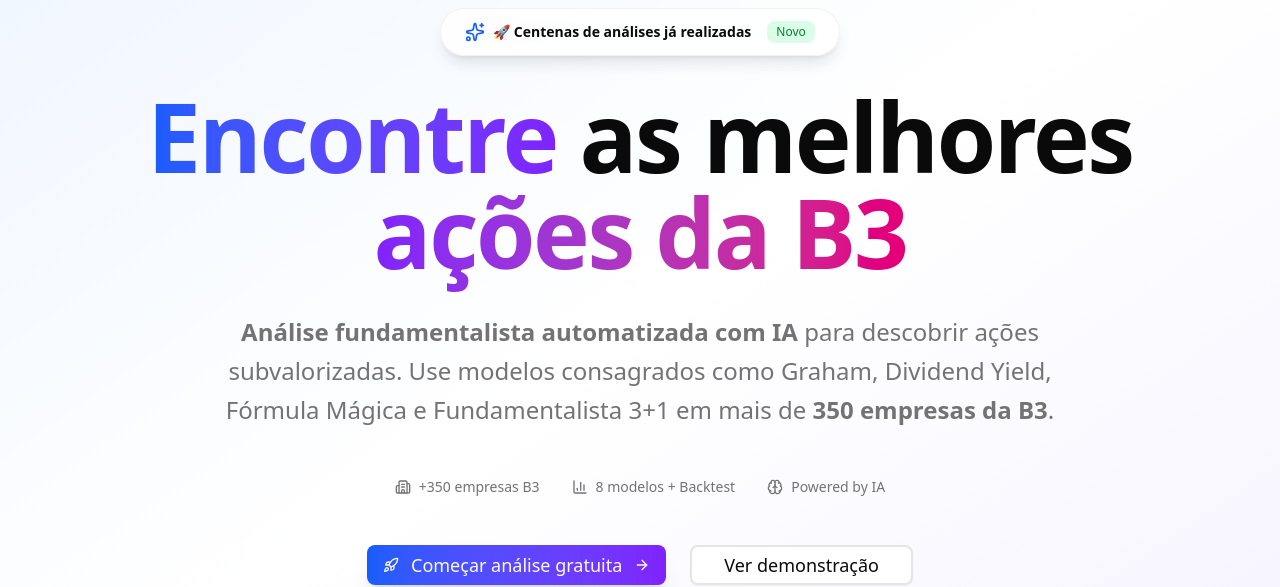
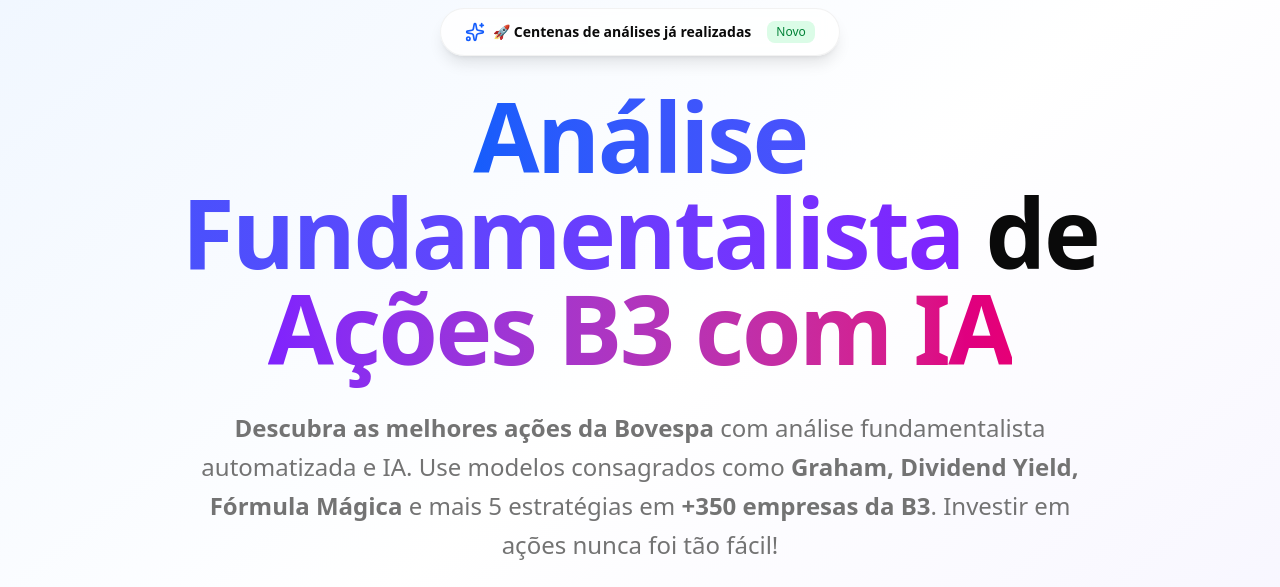
Before and after one commit to Alexandre-Busarello/precoJustoIA, a Next.js app: page / in a window 1280 px wide. Shown: the part 223-810 px from the top of the page. Built offline with nearby package versions, Linux system fonts and the light colour scheme; no server answers.

Commit message:
Melhorias

```diff
--- a/src/app/comparador/page.tsx
+++ b/src/app/comparador/page.tsx
@@ -16,9 +16,9 @@ import {
 import Link from 'next/link'
 
 export const metadata: Metadata = {
-  title: 'Comparador de Ações | Análise Comparativa - Preço Justo AI',
-  description: 'Compare múltiplas ações da B3 lado a lado com análise fundamentalista completa. Indicadores financeiros, valuation e métricas de performance em uma única tela.',
-  keywords: 'comparador de ações, análise comparativa, B3, bovespa, indicadores financeiros, valuation, investimentos',
+  title: 'Comparador de Ações B3 | Compare Ações da Bovespa Lado a Lado - Preço Justo AI',
+  description: '📊 Comparador gratuito de ações da B3/Bovespa! Compare até 6 ações lado a lado com análise fundamentalista completa: P/L, ROE, Dividend Yield, margem líquida e +20 indicadores. Descubra qual ação investir na Bovespa!',
+  keywords: 'comparador ações B3, comparar ações bovespa, qual ação investir, comparação ações lado a lado, indicadores financeiros ações, P/L ROE dividend yield, análise comparativa ações, melhores ações bovespa, comparar investimentos B3, ferramenta comparar ações',
   openGraph: {
     title: 'Comparador de Ações | Preço Justo AI',
     description: 'Compare múltiplas ações da B3 com análise fundamentalista completa e indicadores financeiros lado a lado.',
--- a/src/app/contato/page.tsx
+++ b/src/app/contato/page.tsx
@@ -386,7 +386,7 @@ export default function ContatoPage() {
                   </div>
                   <h3 className="text-lg font-bold mb-2">Localização</h3>
                   <p className="text-muted-foreground text-sm">
-                    São Paulo, SP<br />
+                    Blumenau, SC<br />
                     Brasil
                   </p>
                 </CardContent>
--- a/src/app/layout.tsx
+++ b/src/app/layout.tsx
@@ -20,11 +20,11 @@ const geistMono = Geist_Mono({
 
 export const metadata: Metadata = {
   title: {
-    default: "Preço Justo AI - Análise Fundamentalista com IA",
-    template: "%s | Preço Justo AI"
+    default: "Preço Justo AI - Análise Fundamentalista de Ações B3 com IA",
+    template: "%s | Preço Justo AI - Análise Fundamentalista Ações B3"
   },
-  description: "Plataforma completa de análise fundamentalista com IA para ações da B3. Encontre ações subvalorizadas usando modelos consagrados de valuation como Graham, Dividend Yield e Fórmula Mágica.",
-  keywords: "análise fundamentalista, ações B3, bovespa, investimentos, valuation, Graham, dividend yield, fórmula mágica, IA, inteligência artificial, ranking ações, comparador ações",
+  description: "🚀 Plataforma completa de análise fundamentalista com IA para ações da B3/Bovespa. Encontre ações subvalorizadas usando modelos consagrados: Graham, Dividend Yield, Fórmula Mágica + 5 estratégias. Rankings gratuitos, comparador e preço justo de +350 empresas.",
+  keywords: "análise fundamentalista ações, ações B3, bovespa investimentos, como investir em ações, melhores ações B3, valuation ações, preço justo ações, dividend yield, fórmula mágica greenblatt, benjamin graham, ranking ações bovespa, comparador ações B3, investir bolsa valores, ações subvalorizadas, análise técnica fundamentalista",
   authors: [{ name: "Preço Justo AI" }],
   creator: "Preço Justo AI",
   publisher: "Preço Justo AI",
@@ -42,8 +42,8 @@ export const metadata: Metadata = {
     locale: 'pt_BR',
     url: 'https://precojusto.ai',
     siteName: 'Preço Justo AI',
-    title: 'Preço Justo AI - Análise Fundamentalista com IA',
-    description: 'Plataforma completa de análise fundamentalista com IA para ações da B3. Encontre ações subvalorizadas usando modelos consagrados de valuation.',
+    title: 'Preço Justo AI - Análise Fundamentalista de Ações B3 com IA',
+    description: '🚀 Plataforma completa de análise fundamentalista com IA para ações da B3/Bovespa. Encontre ações subvalorizadas usando modelos consagrados: Graham, Dividend Yield, Fórmula Mágica + 5 estratégias.',
     images: [
       {
         url: '/logo-preco-justo.png',
--- a/src/app/metodologia/page.tsx
+++ b/src/app/metodologia/page.tsx
@@ -19,9 +19,9 @@ import {
 import Link from "next/link"
 
 export const metadata: Metadata = {
-  title: "Metodologia - Preço Justo AI | 8 Modelos de Valuation e Análise Fundamentalista Detalhada",
-  description: "Conheça em detalhes nossa metodologia de análise fundamentalista: Fórmula de Graham, Dividend Yield, Fórmula Mágica, Fundamentalista 3+1, FCD e mais. Base científica e acadêmica.",
-  keywords: "metodologia análise fundamentalista, fórmula graham detalhada, dividend yield metodologia, fórmula mágica greenblatt, FCD fluxo caixa descontado, valuation ações",
+  title: "Metodologia de Análise Fundamentalista | Fórmula de Graham, Dividend Yield, Fórmula Mágica - Preço Justo AI",
+  description: "📚 Metodologia completa de análise fundamentalista de ações: Fórmula de Graham, Dividend Yield, Fórmula Mágica de Greenblatt, Fundamentalista 3+1, FCD, Gordon + IA. Base científica e acadêmica para investir em ações da B3/Bovespa.",
+  keywords: "metodologia análise fundamentalista, como fazer análise fundamentalista, fórmula benjamin graham, dividend yield como calcular, fórmula mágica joel greenblatt, fluxo caixa descontado FCD, modelo gordon dividendos, valuation ações metodologia, análise fundamentalista passo a passo, como analisar ações bovespa",
 }
 
 export default function MetodologiaPage() {
--- a/src/app/page.tsx
+++ b/src/app/page.tsx
@@ -37,12 +37,12 @@ import { authOptions } from "@/lib/auth"
 import { blogPosts } from "@/lib/blog-data"
 
 export const metadata: Metadata = {
-  title: "Preço Justo AI - Análise Fundamentalista de Ações com Inteligência Artificial | Investimentos B3",
-  description: "Descubra ações subvalorizadas na B3 com análise fundamentalista automatizada. Modelos de Graham, Dividend Yield, Fórmula Mágica, Fundamentalista 3+1 e IA. Rankings inteligentes, comparador de ações e análise completa. Comece grátis!",
-  keywords: "análise fundamentalista, ações B3, bovespa, investimentos, valuation, Graham, dividend yield, fórmula mágica, IA, inteligência artificial, ranking ações, comparador ações, análise de ações, preço justo, investir em ações",
+  title: "Análise Fundamentalista de Ações B3 com IA | Preço Justo AI - Investimentos Bovespa",
+  description: "🚀 Análise fundamentalista automatizada de ações da B3/Bovespa com IA. Fórmula de Graham, Dividend Yield, Fórmula Mágica + 8 modelos de valuation. Rankings gratuitos, comparador de ações e preço justo. +350 empresas analisadas. Comece grátis!",
+  keywords: "análise fundamentalista ações, ações B3, bovespa investimentos, valuation ações, como investir em ações, melhores ações B3, análise de ações grátis, preço justo ações, dividend yield, fórmula mágica greenblatt, benjamin graham, ranking ações, comparador ações bovespa, investir bolsa valores, ações subvalorizadas, análise técnica fundamentalista",
   openGraph: {
-    title: "Preço Justo AI - Análise Fundamentalista com IA para Ações da B3",
-    description: "Plataforma completa de análise fundamentalista com IA. Encontre ações subvalorizadas usando modelos consagrados de valuation. Mais de 350 empresas da B3 analisadas.",
+    title: "Análise Fundamentalista de Ações B3 com IA | Preço Justo AI",
+    description: "🚀 Análise fundamentalista automatizada de ações da B3/Bovespa com IA. Fórmula de Graham, Dividend Yield, Fórmula Mágica + 8 modelos de valuation. +350 empresas analisadas. Comece grátis!",
     type: "website",
     url: "https://precojusto.ai",
     siteName: "Preço Justo AI",
@@ -50,8 +50,8 @@ export const metadata: Metadata = {
   },
   twitter: {
     card: "summary_large_image",
-    title: "Preço Justo AI - Análise Fundamentalista com IA",
-    description: "Encontre as melhores oportunidades de investimento na B3 com análise fundamentalista automatizada e IA.",
+    title: "Análise Fundamentalista de Ações B3 com IA | Preço Justo AI",
+    description: "🚀 Análise fundamentalista automatizada de ações da B3/Bovespa com IA. Fórmula de Graham, Dividend Yield + 8 modelos. Comece grátis!",
   },
   robots: {
     index: true,
@@ -93,19 +93,19 @@ export default async function Home() {
             </Badge>
           </div>
 
-          <h1 className="text-6xl sm:text-7xl lg:text-8xl font-bold tracking-tight mb-8">
+            <h1 className="text-6xl sm:text-7xl lg:text-8xl font-bold tracking-tight mb-8">
             <span className="bg-gradient-to-r from-blue-600 to-violet-600 bg-clip-text text-transparent">
-              Encontre
+              Análise Fundamentalista
             </span>{" "}
-            <span className="text-foreground">as melhores</span>{" "}
+            <span className="text-foreground">de</span>{" "}
             <span className="bg-gradient-to-r from-violet-600 to-pink-600 bg-clip-text text-transparent">
-              ações da B3
+              Ações B3 com IA
             </span>
           </h1>
 
           <p className="text-2xl text-muted-foreground mb-12 max-w-4xl mx-auto leading-relaxed">
-            <strong>Análise fundamentalista automatizada com IA</strong> para descobrir ações subvalorizadas.
-            Use modelos consagrados como Graham, Dividend Yield, Fórmula Mágica e Fundamentalista 3+1 em mais de <strong>350 empresas da B3</strong>.
+            <strong>Descubra as melhores ações da Bovespa</strong> com análise fundamentalista automatizada e IA.
+            Use modelos consagrados como <strong>Graham, Dividend Yield, Fórmula Mágica</strong> e mais 5 estratégias em <strong>+350 empresas da B3</strong>. Investir em ações nunca foi tão fácil!
           </p>
 
           {/* Social Proof */}
--- a/src/app/planos/page.tsx
+++ b/src/app/planos/page.tsx
@@ -22,9 +22,9 @@ import Link from "next/link"
 import { Metadata } from "next"
 
 export const metadata: Metadata = {
-  title: "Planos e Preços - Preço Justo AI | Análise Fundamentalista Premium",
-  description: "Escolha o plano ideal para sua análise fundamentalista. Plano gratuito com Graham, Premium com 8 modelos + IA por R$ 47/mês. Compare funcionalidades e economize com plano anual.",
-  keywords: "planos preços, análise fundamentalista, premium, graham, dividend yield, fórmula mágica, IA, preço justo, investimentos, B3",
+  title: "Planos e Preços | Análise Fundamentalista Gratuita + Premium R$ 47/mês - Preço Justo AI",
+  description: "💰 Planos de análise fundamentalista: GRATUITO com Fórmula de Graham + PREMIUM R$ 47/mês com 8 modelos (Dividend Yield, Fórmula Mágica, IA). Compare funcionalidades, economize 12% no plano anual. Investir em ações da B3 nunca foi tão acessível!",
+  keywords: "planos análise fundamentalista, preço análise ações, análise fundamentalista gratuita, plano premium investimentos, quanto custa análise ações, assinatura análise fundamentalista, preço justo ações custo, análise bovespa preço, investir ações barato, planos investimentos B3",
   openGraph: {
     title: "Planos e Preços - Preço Justo AI",
     description: "Plano gratuito com Graham + Premium com 8 modelos e IA por R$ 47/mês. Análise fundamentalista completa para ações da B3.",
--- /dev/null
+++ b/src/components/seo-structured-data.tsx
@@ -0,0 +1,261 @@
+import Script from 'next/script'
+
+interface SEOStructuredDataProps {
+  type?: 'homepage' | 'article' | 'product' | 'organization'
+  title?: string
+  description?: string
+  url?: string
+  image?: string
+  datePublished?: string
+  dateModified?: string
+  author?: string
+  price?: string
+  currency?: string
+}
+
+export function SEOStructuredData({
+  type = 'homepage',
+  title,
+  description,
+  url,
+  image,
+  datePublished,
+  dateModified,
+  author,
+  price,
+  currency = 'BRL'
+}: SEOStructuredDataProps) {
+  const baseUrl = 'https://precojusto.ai'
+  const defaultImage = `${baseUrl}/logo-preco-justo.png`
+
+  const getStructuredData = () => {
+    const baseData = {
+      "@context": "https://schema.org",
+      "@graph": [
+        // Organization
+        {
+          "@type": "Organization",
+          "@id": `${baseUrl}/#organization`,
+          "name": "Preço Justo AI",
+          "url": baseUrl,
+          "logo": {
+            "@type": "ImageObject",
+            "url": defaultImage,
+            "width": 1200,
+            "height": 630
+          },
+          "description": "Plataforma de análise fundamentalista de ações da B3 com inteligência artificial",
+          "foundingDate": "2024",
+          "founder": {
+            "@type": "Person",
+            "name": "Alexandre Busarello"
+          },
+          "sameAs": [
+            "https://www.linkedin.com/company/preco-justo-ai"
+          ],
+          "contactPoint": {
+            "@type": "ContactPoint",
+            "contactType": "customer service",
+            "email": "contato@precojusto.ai"
+          }
+        },
+        // Website
+        {
+          "@type": "WebSite",
+          "@id": `${baseUrl}/#website`,
+          "url": baseUrl,
+          "name": "Preço Justo AI",
+          "description": "Análise fundamentalista de ações da B3 com IA",
+          "publisher": {
+            "@id": `${baseUrl}/#organization`
+          },
+          "potentialAction": [
+            {
+              "@type": "SearchAction",
+              "target": {
+                "@type": "EntryPoint",
+                "urlTemplate": `${baseUrl}/acao/{search_term_string}`
+              },
+              "query-input": "required name=search_term_string"
+            }
+          ]
+        }
+      ]
+    }
+
+    // Add specific structured data based on type
+    switch (type) {
+      case 'homepage':
+        baseData["@graph"].push({
+          "@type": "SoftwareApplication",
+          "@id": `${baseUrl}/#software`,
+          "name": "Preço Justo AI",
+          "description": "Análise fundamentalista automatizada de ações da B3 com inteligência artificial",
+          "url": baseUrl,
+          "applicationCategory": "FinanceApplication",
+          "operatingSystem": "Web",
+          "offers": [
+            {
+              "@type": "Offer",
+              "name": "Plano Gratuito",
+              "price": "0",
+              "priceCurrency": "BRL",
+              "description": "Fórmula de Graham e análise de 350+ empresas da B3"
+            },
+            {
+              "@type": "Offer",
+              "name": "Premium Mensal",
+              "price": "47.00",
+              "priceCurrency": "BRL",
+              "billingIncrement": "P1M",
+              "description": "8 modelos de valuation + análise com IA"
+            }
+          ],
+          "featureList": [
+            "Análise fundamentalista automatizada",
+            "8 modelos de valuation",
+            "Análise com inteligência artificial",
+            "Mais de 350 empresas da B3",
+            "Comparador de ações",
+            "Rankings personalizados"
+          ],
+          "aggregateRating": {
+            "@type": "AggregateRating",
+            "ratingValue": "4.8",
+            "ratingCount": "1250",
+            "bestRating": "5"
+          }
+        })
+        break
+
+      case 'article':
+        if (title && description && url) {
+          baseData["@graph"].push({
+            "@type": "Article",
+            "headline": title,
+            "description": description,
+            "url": url,
+            "image": image || defaultImage,
+            "datePublished": datePublished,
+            "dateModified": dateModified || datePublished,
+            "author": {
+              "@type": "Person",
+              "name": author || "Preço Justo AI"
+            },
+            "publisher": {
+              "@id": `${baseUrl}/#organization`
+            },
+            "mainEntityOfPage": {
+              "@type": "WebPage",
+              "@id": url
+            }
+          })
+        }
+        break
+
+      case 'product':
+        if (title && description && price) {
+          baseData["@graph"].push({
+            "@type": "Product",
+            "name": title,
+            "description": description,
+            "image": image || defaultImage,
+            "brand": {
+              "@type": "Brand",
+              "name": "Preço Justo AI"
+            },
+            "offers": {
+              "@type": "Offer",
+              "price": price,
+              "priceCurrency": currency,
+              "availability": "https://schema.org/InStock",
+              "seller": {
+                "@id": `${baseUrl}/#organization`
+              }
+            }
+          })
+        }
+        break
+    }
+
+    return baseData
+  }
+
+  return (
+    <Script
+      id="structured-data"
+      type="application/ld+json"
+      dangerouslySetInnerHTML={{
+        __html: JSON.stringify(getStructuredData())
+      }}
+    />
+  )
+}
+
+// Breadcrumb component for better navigation SEO
+interface BreadcrumbItem {
+  name: string
+  url: string
+}
+
+interface SEOBreadcrumbProps {
+  items: BreadcrumbItem[]
+}
+
+export function SEOBreadcrumb({ items }: SEOBreadcrumbProps) {
+  const breadcrumbData = {
+    "@context": "https://schema.org",
+    "@type": "BreadcrumbList",
+    "itemListElement": items.map((item, index) => ({
+      "@type": "ListItem",
+      "position": index + 1,
+      "name": item.name,
+      "item": item.url
+    }))
+  }
+
+  return (
+    <Script
+      id="breadcrumb-structured-data"
+      type="application/ld+json"
+      dangerouslySetInnerHTML={{
+        __html: JSON.stringify(breadcrumbData)
+      }}
+    />
+  )
+}
+
+// FAQ structured data component
+interface FAQItem {
+  question: string
+  answer: string
+}
+
+interface SEOFAQProps {
+  faqs: FAQItem[]
+}
+
+export function SEOFAQ({ faqs }: SEOFAQProps) {
+  const faqData = {
+    "@context": "https://schema.org",
+    "@type": "FAQPage",
+    "mainEntity": faqs.map(faq => ({
+      "@type": "Question",
+      "name": faq.question,
+      "acceptedAnswer": {
+        "@type": "Answer",
+        "text": faq.answer
+      }
+    }))
+  }
+
+  return (
+    <Script
+      id="faq-structured-data"
+      type="application/ld+json"
+      dangerouslySetInnerHTML={{
+        __html: JSON.stringify(faqData)
+      }}
+    />
+  )
+}
```
Also changed, not shown: public/google-site-verification.html (added, +18 -0 lines), src/app/robots.ts (+17 -14 lines), 2 other files (tests, documents, lock files or other folders).
